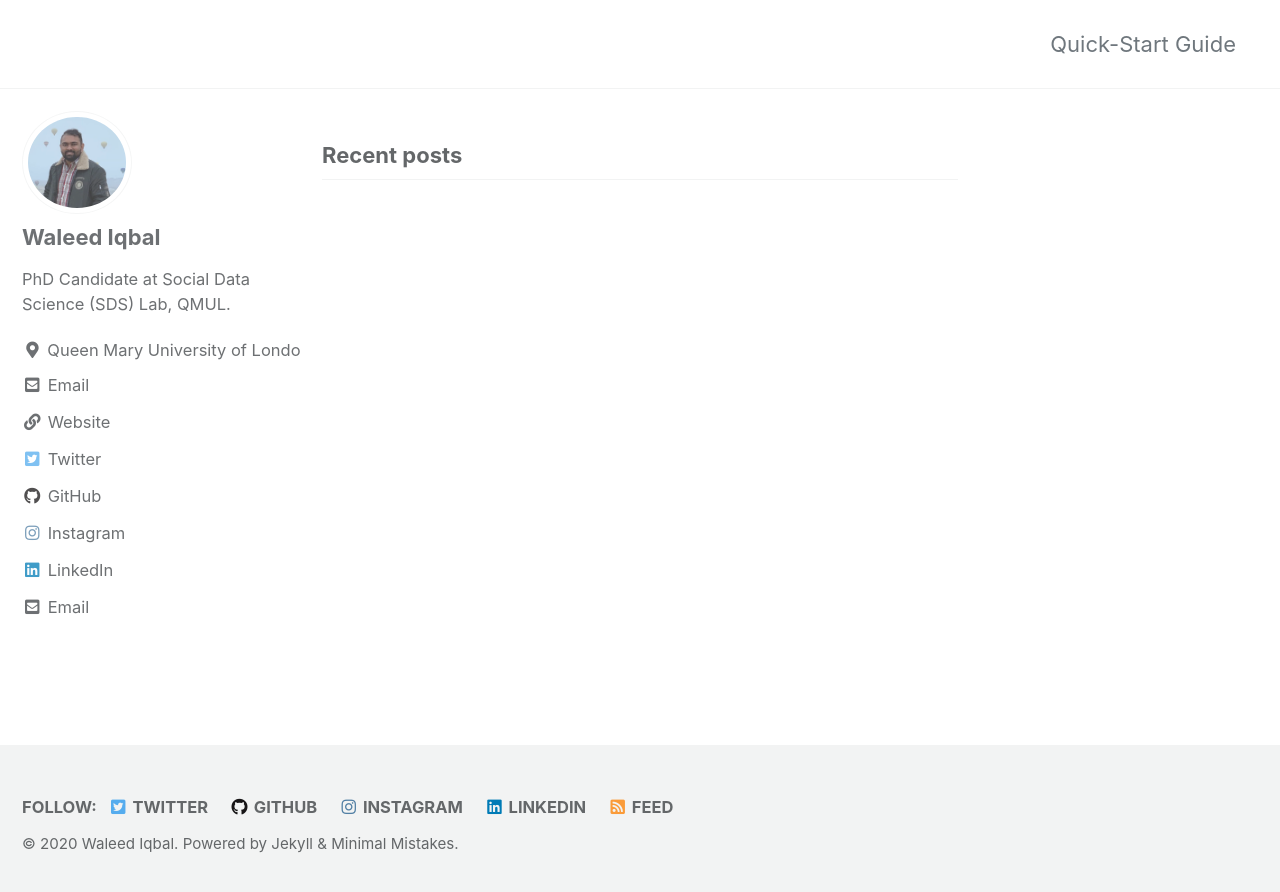
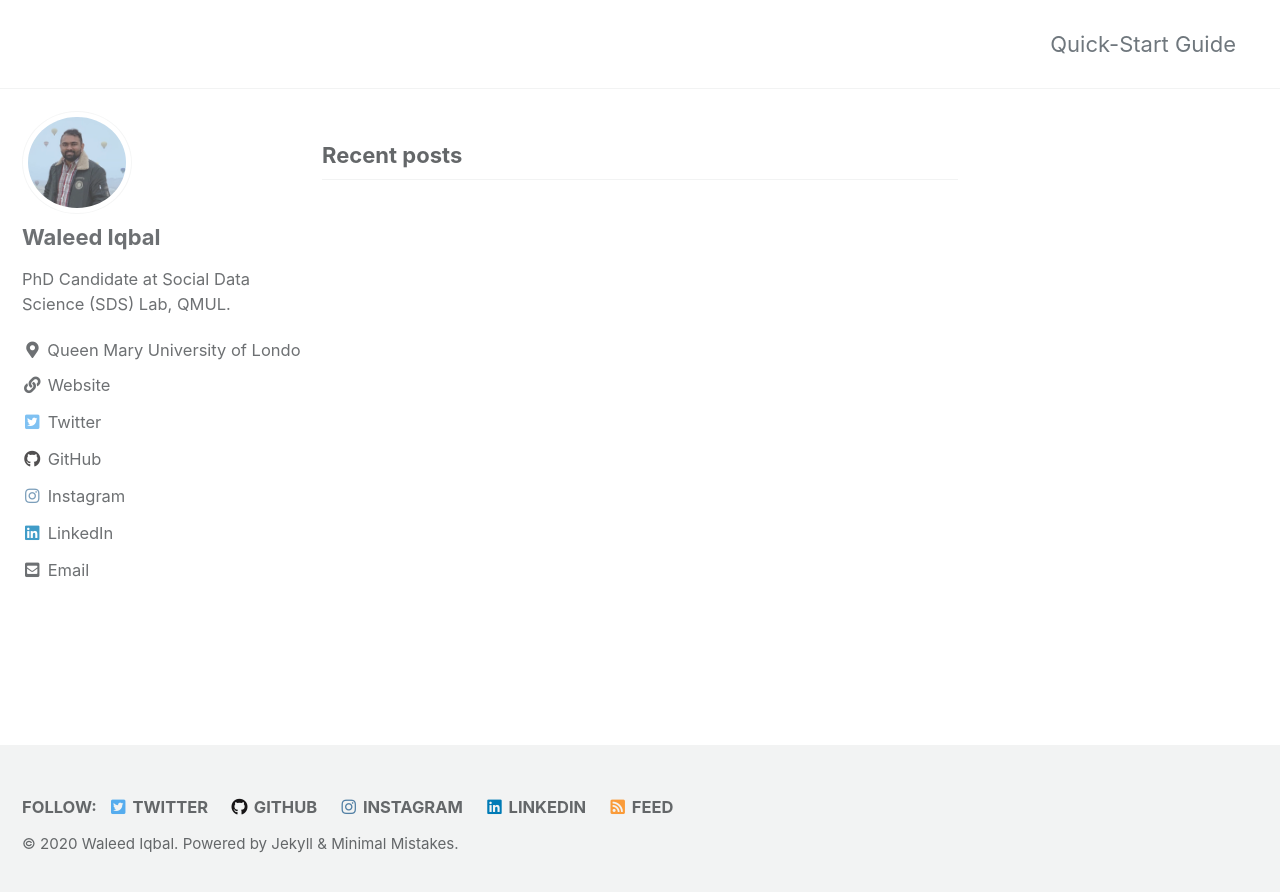
Before and after one commit to waleediqbal411/waleediqbal411.github.io, a Jekyll site: the page built from index.html, in a window 1280 px wide. Shown: the top 892 px of the page. Built offline with Jekyll 4.4.1, drawn with Linux system fonts in a browser that asks for light colours; cached includes are drawn as plain includes; the list of posts is cut into pages by our own code.

Commit message:
Official Website V1

```diff
--- a/_config.yml
+++ b/_config.yml
@@ -99,9 +99,6 @@ author:
   location         : "Queen Mary University of London,\nMile End Road, London, E1 4NS"
   email            : "w.iqbal@qmul.ac.uk"
   links:
-    - label: "Email"
-      icon: "fas fa-fw fa-envelope-square"
-      url: "mailto:w.iqbal@qmul.ac.uk"
     - label: "Website"
       icon: "fas fa-fw fa-link"
       url: "https://waleediqbal411.github.io"
```
